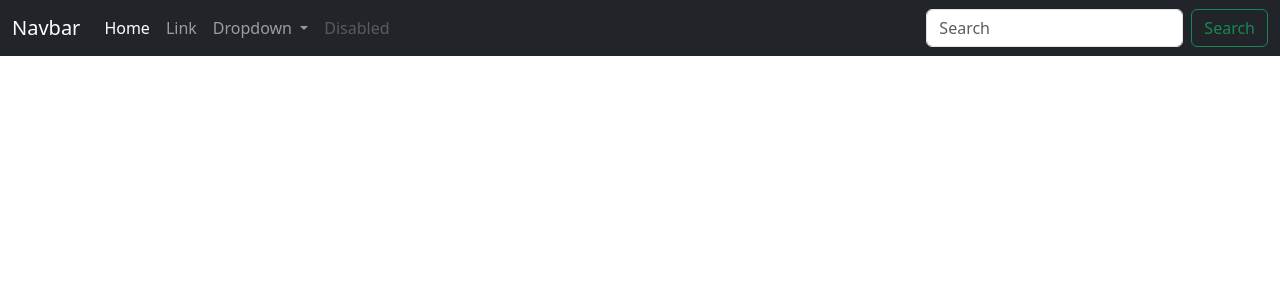
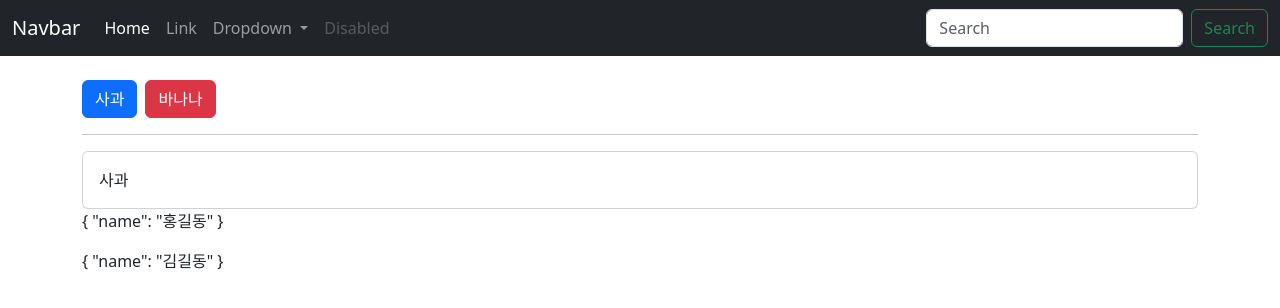
Before and after one commit to lchwon/study_vue, a Vue app: page / in a window 1280 px wide. Shown: the top 308 px of the page. Built offline with nearby package versions, Linux system fonts and the light colour scheme; no server answers.

Commit message:
Vue3 기본편 끝

```diff
--- /dev/null
+++ b/src/components/DynamicApple.vue
@@ -0,0 +1,9 @@
+<template>
+	<AppCard>사과</AppCard>
+</template>
+
+<script setup>
+import AppCard from "./AppCard.vue";
+</script>
+
+<style lang="scss" scoped></style>
--- /dev/null
+++ b/src/components/DynamicBanana.vue
@@ -0,0 +1,9 @@
+<template>
+	<AppCard>바나나</AppCard>
+</template>
+
+<script setup>
+import AppCard from "./AppCard.vue";
+</script>
+
+<style lang="scss" scoped></style>
--- /dev/null
+++ b/src/components/DynamicComponent.vue
@@ -0,0 +1,32 @@
+<template>
+	<div class="container py-4">
+		<button
+			class="btn btn-primary me-2"
+			@click="changeCurrentComp(DynamicApple)"
+		>
+			사과
+		</button>
+		<button class="btn btn-danger" @click="changeCurrentComp(DynamicBanana)">
+			바나나
+		</button>
+		<hr />
+		<component :is="currentComp" />
+		<p>{{ obj1 }}</p>
+		<p>{{ obj2 }}</p>
+	</div>
+</template>
+
+<script setup>
+import { ref, shallowRef } from "vue";
+import DynamicApple from "./DynamicApple.vue";
+import DynamicBanana from "./DynamicBanana.vue";
+
+const currentComp = shallowRef(DynamicApple); //ref보다 shallowRef를 사용하는 것이 좋다
+const obj1 = ref({ name: "홍길동" });
+
+// shallowRef는 속성이 아닌 값 자체가 변경 되었을 때만 변경됨.
+const obj2 = shallowRef({ name: "김길동" });
+const changeCurrentComp = comp => (currentComp.value = comp);
+</script>
+
+<style lang="scss" scoped></style>
--- a/src/components/TheView.vue
+++ b/src/components/TheView.vue
@@ -1,11 +1,11 @@
 <template>
 	<main>
-		<ScriptSetup></ScriptSetup>
+		<DynamicComponent></DynamicComponent>
 	</main>
 </template>
 
 <script setup>
-import ScriptSetup from "./ScriptSetup.vue";
+import DynamicComponent from "./DynamicComponent.vue";
 </script>
 
 <style lang="scss" scoped></style>
```
